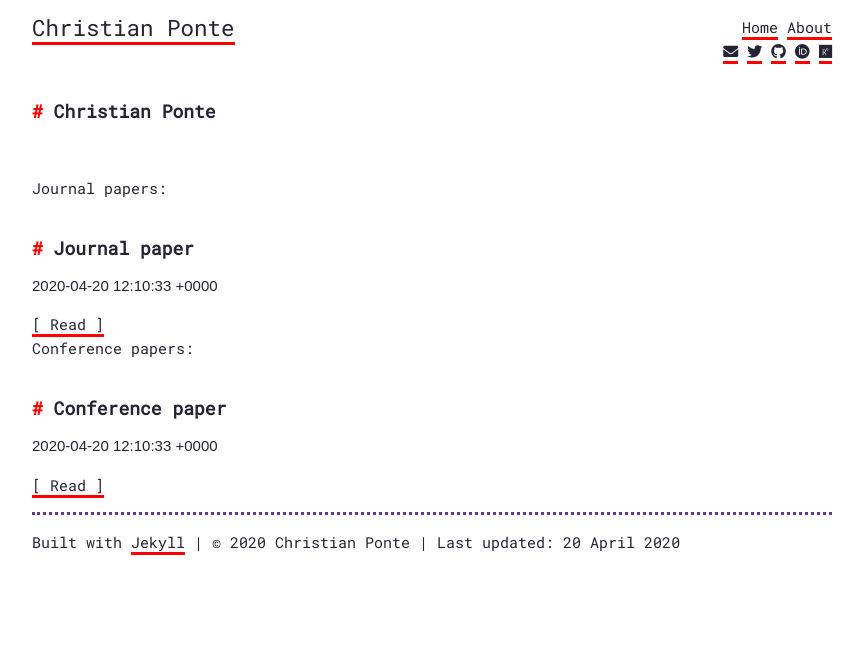
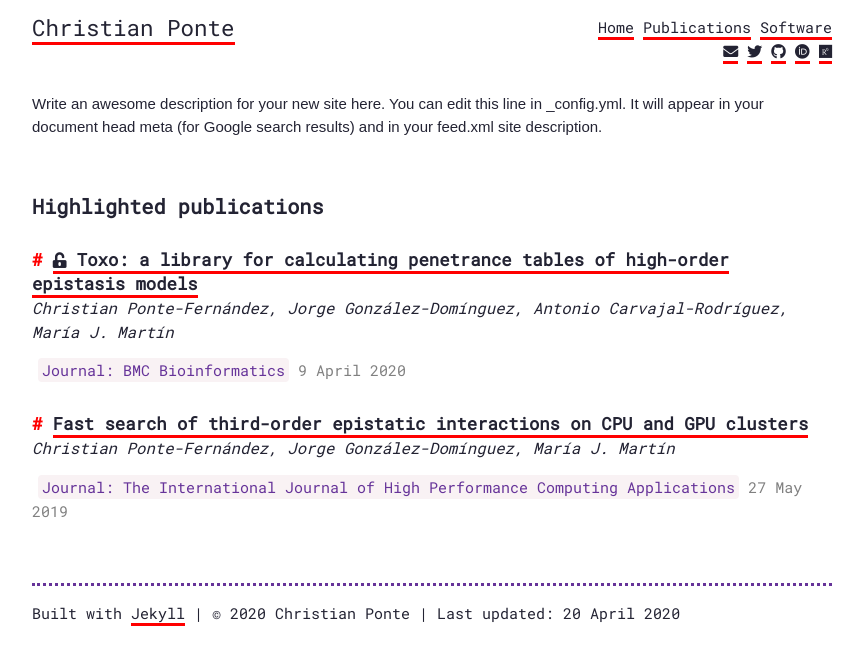
Before and after one commit to chponte/chponte.github.io, a Jekyll site: the page built from index.html, in a window 1280 px wide. Shown: the top 665 px of the page, without its empty margins (208-1072 px from the left). Built offline with Jekyll 4.4.1, drawn with Linux system fonts in a browser that asks for light colours; nearby versions of some CDN libraries.

Commit message:
Add highlighted publication to index.html

```diff
--- a/_config.yml
+++ b/_config.yml
@@ -49,7 +49,9 @@ plugins:
   - jekyll-feed
 
 collections:
-  - publications
+  publications:
+    output: true
+
 # Exclude from processing.
 # The following items will not be processed, by default.
 # Any item listed under the `exclude:` key here will be automatically added to
--- /dev/null
+++ b/_publications/bmc-bioinformatics-toxo.md
@@ -0,0 +1,13 @@
+---
+layout: default
+type: journal
+title:  "Toxo: a library for calculating penetrance tables of high-order epistasis models"
+authors: "Christian Ponte-Fernández, Jorge González-Domínguez, Antonio Carvajal-Rodríguez, María J. Martín"
+journal: "BMC Bioinformatics"
+doi: 10.1186/s12859-020-3456-3
+date: 2020-04-09
+openaccess: true
+highlighted: true
+---
+
+Some journal paper
--- /dev/null
+++ b/_publications/ijhpca-mpi3snp.md
@@ -0,0 +1,13 @@
+---
+layout: default
+type: journal
+title:  "Fast search of third-order epistatic interactions on CPU and GPU clusters"
+authors: "Christian Ponte-Fernández, Jorge González-Domínguez, María J. Martín"
+journal: "The International Journal of High Performance Computing Applications"
+doi: 10.1177/1094342019852128
+date: 2019-05-27
+openaccess: false
+highlighted: true
+---
+
+Some journal paper
--- a/assets/css/main.css
+++ b/assets/css/main.css
@@ -150,17 +150,31 @@ header nav {
   text-align: right;
 }
 
-h1, h2, h3, h4, h5, h6 {
-  font-size: 1.2rem;
+main {
+  margin-bottom: 4em;
+}
+
+h1 {
+  font-size: 1.35rem;
   margin-top: 2em;
 }
 
-h1::before { color: var(--maincolor); content: '# '; }
-h2::before { color: var(--maincolor); content: '## '; }
-h3::before { color: var(--maincolor); content: '### '; }
-h4::before { color: var(--maincolor); content: '#### '; }
-h5::before { color: var(--maincolor); content: '##### '; }
-h6::before { color: var(--maincolor); content: '###### '; }
+h2, h3, h4, h5, h6 {
+  font-size: 1.15rem;
+  margin-top: 1.75em;
+}
+
+h2 i {
+  font-size: 1.05rem;
+  font-weight: 400;
+}
+
+h1::before { color: var(--maincolor); }
+h2::before { color: var(--maincolor); content: '# '; }
+h3::before { color: var(--maincolor); content: '## '; }
+h4::before { color: var(--maincolor); content: '### '; }
+h5::before { color: var(--maincolor); content: '#### '; }
+h6::before { color: var(--maincolor); content: '##### '; }
 
 /* Footer */
 footer {
@@ -223,7 +237,7 @@ svg{
 .soc:hover{
   color: white;
 }
-.draft-label{
+.badge-label{
     color: var(--bordercl);
     text-decoration: none;
     padding: 2px 4px;
--- a/index.html
+++ b/index.html
@@ -4,32 +4,38 @@ title: Home
 nav_order: 1
 permalink: /
 ---
-<main class="container">
-  <div class="row">
-    <div class="col-2">
-      <h1>{{ site.title }}</h1>
-      <p class="lead">
-          <br/>{{ site.desc }}
-      </p>
-      Journal papers:
-      {% assign papers = site.publications | where: "type", "journal" %}
-      {% for paper in papers %}
-      <article>
-        <h1>{{ paper.title }}</h1>
-        <p>{{ paper.date }}</p>
-        <a href="{{ site.baseurl }}/{{ post.url }}">[ Read ]</a>
-      </article>
-      {% endfor %}
+<main class="list">
+    <div class="site-description">
+        <p>
+            {{ site.description }}
+        </p>
+    </div>
 
-      Conference papers:
-      {% assign papers = site.publications | where: "type", "conference" %}
-      {% for paper in papers %}
-      <article>
-        <h1>{{ paper.title }}</h1>
-        <p>{{ paper.date }}</p>
-        <a href="{{ site.baseurl }}/{{ post.url }}">[ Read ]</a>
-      </article>
-      {% endfor %}
-    </div>
-  </div>
+    <h1>Highlighted publications</h1>
+    {% assign publications = site.publications |
+        where: "highlighted", "true" |
+        sort:"date" |
+        reverse %}
+    {% for p in publications %}
+    <section class="list-item">
+        <h2 class="title">
+            <a href="{{ p.url | absolute_url }}">
+                {% if p.type == "journal" and p.openaccess == true %}
+                    <i class="fas fa-unlock-alt"></i>
+                {% endif %}
+                {{ p.title }}
+            </a>
+            <br>
+            <i>{{ p.authors }}</i>
+        </h1>
+        <span class="description">
+            {% if p.type == "journal" %}
+                <span class="badge-label">Journal: {{ p.journal }}</span>
+            {% else %}
+                Conference: {{ p.conference }}.
+            {% endif %}
+        </span>
+        <time>{{ p.date | date: "%-d %B %Y" }}</time>
+    </section>
+    {% endfor %}
 </main>
--- a/about.md
+++ b/software.html
@@ -1,8 +1,8 @@
 ---
-layout: page
-title: About
-nav_order: 2
-permalink: /about/
+layout: default
+title: Software
+nav_order: 3
+permalink: /software/
 ---
 
 This is the base Jekyll theme. You can find out more info about customizing your Jekyll theme, as well as basic Jekyll usage documentation at [jekyllrb.com](https://jekyllrb.com/)
```
Also changed, not shown: _publications/1.md (deleted, +0 -7 lines), _publications/2.md (deleted, +0 -7 lines), publications.html (added, +19 -0 lines).
